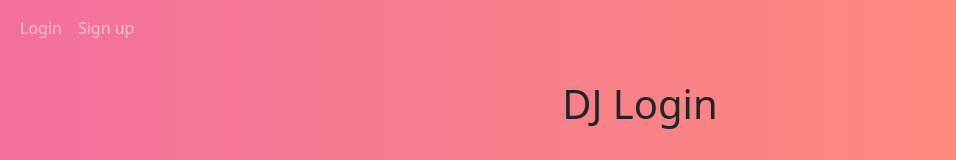
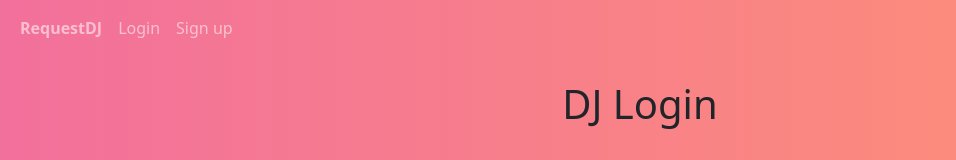
Before and after one commit to EliasSchuhmacher/RequestDJ, a Vue app in the folder client/: page /login in a window 1280 px wide. Shown: the top 160 px of the page, without its empty margins (0-956 px from the left). Built offline with nearby package versions, Linux system fonts and the light colour scheme; no server answers.

Commit message:
Added link back to landing page in App

```diff
--- a/client/src/App.vue
+++ b/client/src/App.vue
@@ -15,6 +15,9 @@
         </button>
         <div id="navbarNav" class="collapse navbar-collapse">
           <ul class="navbar-nav me-auto">
+            <li class="navbar-item">
+              <a class="nav-link fw-bold" href="/">RequestDJ</a>
+            </li>
             <li v-if="$store.state.authenticated === false" class="nav-item">
               <a class="nav-link" href="#" @click="redirect('/login')">Login</a>
             </li>
```
